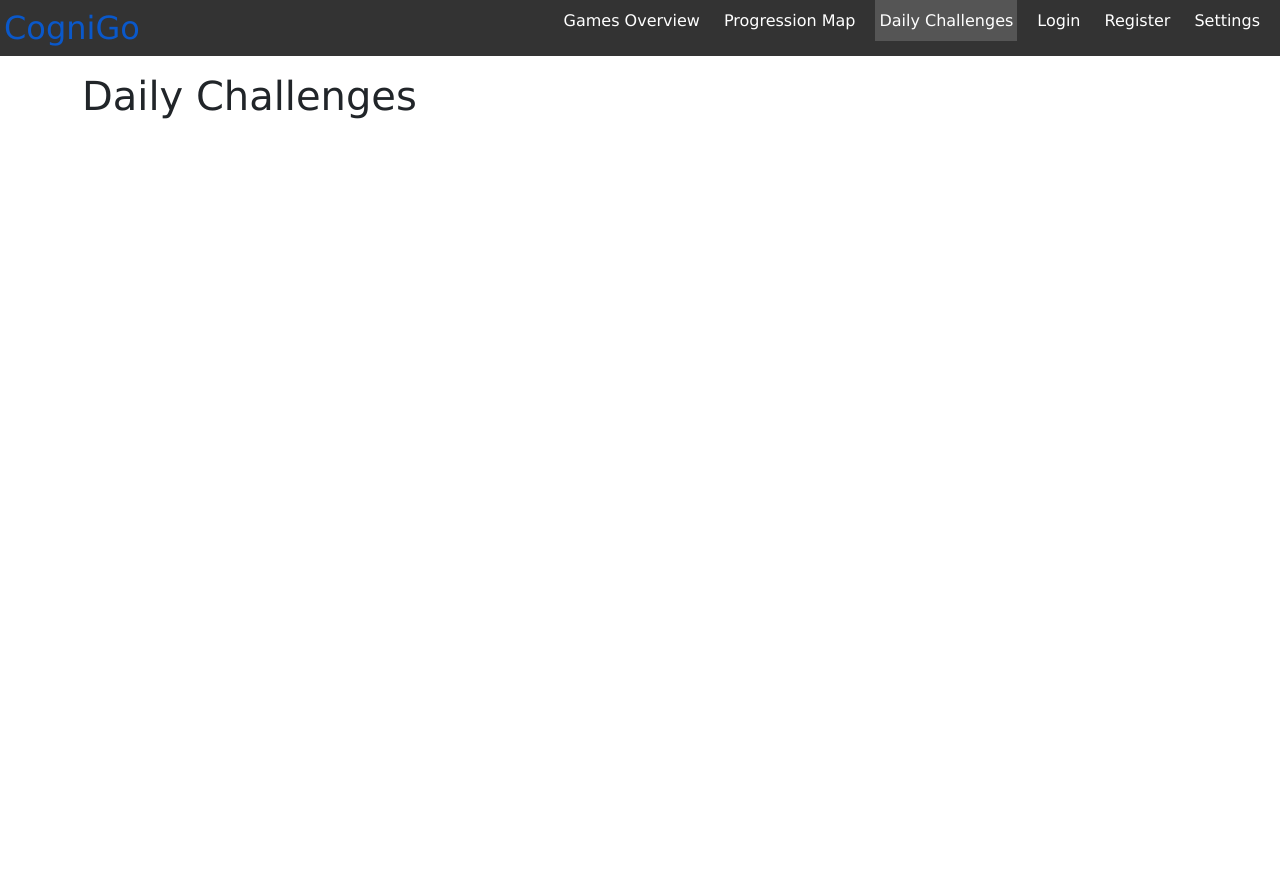
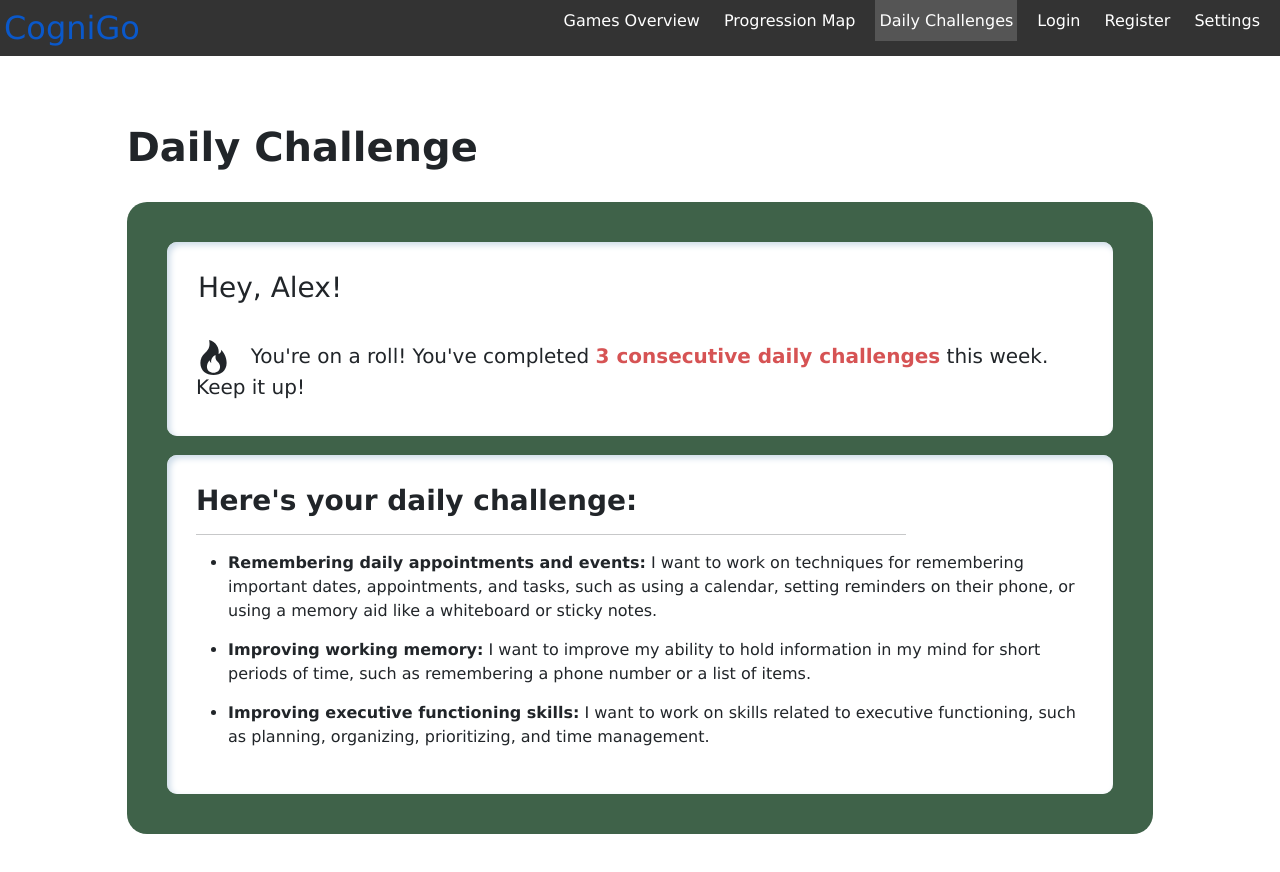
Before and after one commit to chloehylaw/cognigo, a React (Create React App) app: page /challenges in a window 1280 px wide. Shown: the top 872 px of the page. Before the commit the page ends 800 px from the top, so only its background shows below. Built offline with nearby package versions, Linux system fonts and the light colour scheme.

Commit message:
started working on daily challenge

```diff
--- a/src/pages/DailyChallenges.js
+++ b/src/pages/DailyChallenges.js
@@ -1,3 +1,44 @@
+import 'bootstrap/dist/css/bootstrap.min.css';
+import { Container, Row, Col } from 'react-bootstrap';
+import './dashboard.css';
+import womanProfile from '../images/9651081.jpg';
+import { BsClockFill, BsFillCalendarWeekFill } from 'react-icons/bs';
+import { FaAward } from 'react-icons/fa';
+import { GiUpgrade } from 'react-icons/gi';
+import { BsEmojiSmile, BsFire } from 'react-icons/bs';
+import { MdWaterDrop, MdAddCircle } from 'react-icons/md';
+import { TbStethoscope } from 'react-icons/tb';
+import CircularProgressPurple from './CircularProgressPurple';
+import CircularProgressOrange from './CircularProgressOrange';
+import CircularProgressGreen from './CircularProgressGreen';
+
 export default function DailyChallenges() {
-    return <h1>Daily Challenges</h1>
+    return <div className='containerDiv'>
+    <h1><strong>Daily Challenge</strong></h1>
+    <div className='gridContainerDiv'>
+        <Container fluid="md">
+        <Row>
+            <Col className="dashSection">
+                <div className="profileInfo" style={{ textAlign: "left"}}>
+                <h3><span>Hey, Alex!</span></h3>
+                <h5 style={{marginTop: "4%"}}> <BsFire className="icon"/><span>You're on a roll! You've completed <strong style={{color: "#D65354"}}>3 consecutive daily challenges</strong> this week. Keep it up!</span></h5>
+                </div>
+            </Col>
+        </Row>
+        <Row>
+            <Col className="dashSection">
+                <div className="profileInfo" style={{ textAlign: "left"}}>
+                <h3><strong>Here's your daily challenge:</strong></h3>
+                <hr style={{width: "80%"}}/>
+                <ul>
+                    <li><strong>Remembering daily appointments and events:</strong> I want to work on techniques for remembering important dates, appointments, and tasks, such as using a calendar, setting reminders on their phone, or using a memory aid like a whiteboard or sticky notes.</li>
+                    <li><strong>Improving working memory:</strong> I want to improve my ability to hold information in my mind for short periods of time, such as remembering a phone number or a list of items.</li>
+                    <li><strong>Improving executive functioning skills:</strong> I want to work on skills related to executive functioning, such as planning, organizing, prioritizing, and time management. </li>
+                </ul>
+                </div>
+            </Col>
+        </Row>
+               </Container>
+    </div>
+</div>
 }
```
